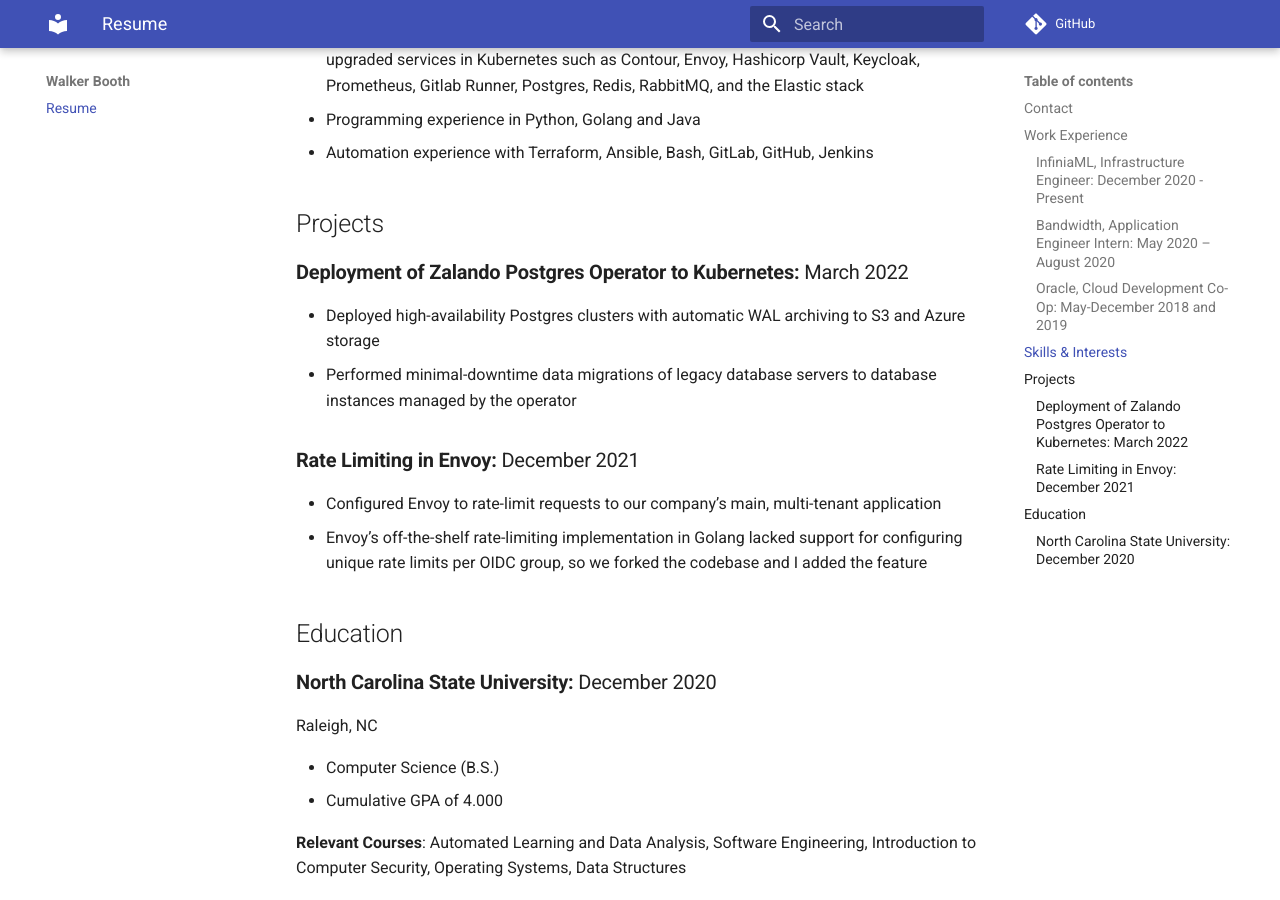
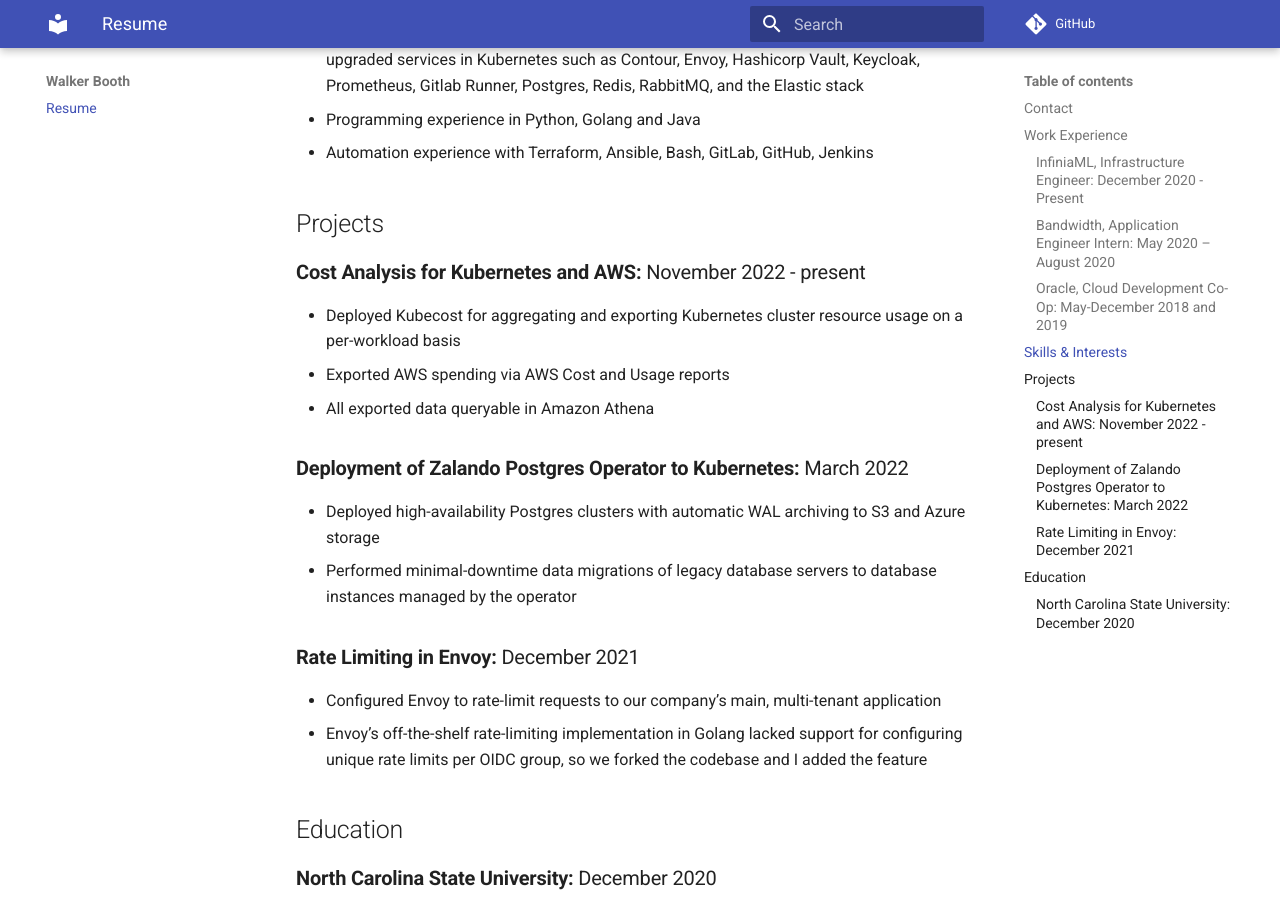
Before and after one commit to walkbooth/resume, an MkDocs documentation site: the page built from docs/index.md, in a window 1280 px wide and 900 px high, scrolled down 1535 px. Built offline with MkDocs 1.6.1 and Material for MkDocs 9.7.7, drawn with Linux system fonts in a browser that asks for light colours; comment, search, counter and statistics services are not loaded.

Commit message:
document recent project

```diff
--- a/docs/index.md
+++ b/docs/index.md
@@ -49,6 +49,11 @@
 
 ## Projects
 
+### **Cost Analysis for Kubernetes and AWS:** November 2022 - present
+* Deployed Kubecost for aggregating and exporting Kubernetes cluster resource usage on a per-workload basis
+* Exported AWS spending via AWS Cost and Usage reports
+* All exported data queryable in Amazon Athena
+
 ### **Deployment of Zalando Postgres Operator to Kubernetes:** March 2022
 * Deployed high-availability Postgres clusters with automatic WAL archiving to S3 and Azure storage
 * Performed minimal-downtime data migrations of legacy database servers to database instances managed by the operator
```
